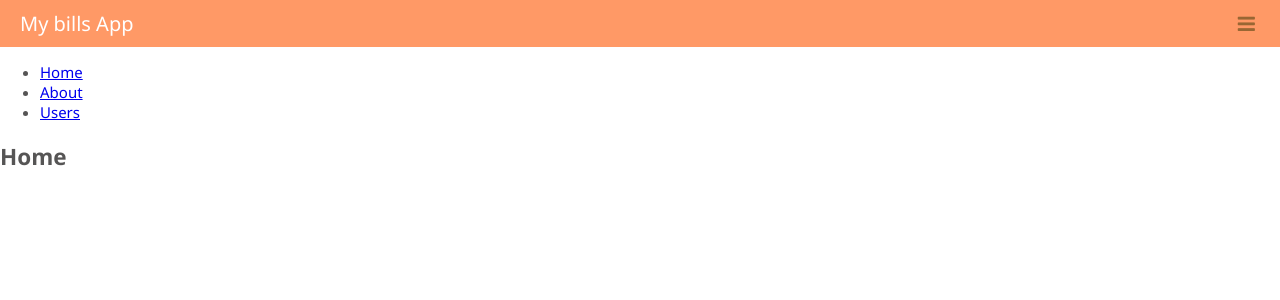
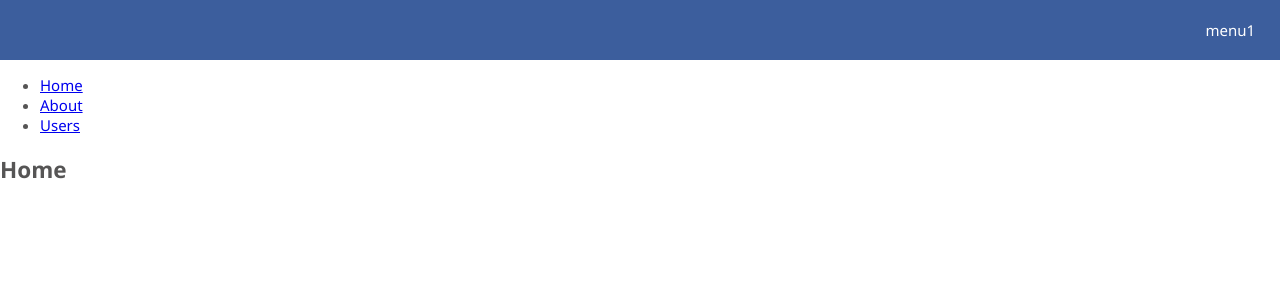
Before and after one commit to charlesmst/my-bills-app, a React (Create React App) app: page / in a window 1280 px wide. Shown: the top 300 px of the page. Built offline with nearby package versions, Linux system fonts and the light colour scheme.

Commit message:
Navbar simple

```diff
--- a/src/Styles.js
+++ b/src/Styles.js
@@ -14,7 +14,7 @@ export const fontSize = "15px";
 
 //http://c0bra.github.io/color-scheme-js/
 const colorScheme = [
-  "#ff9966",
+  "#3c5e9d",
   "#996633",
   "#ffcccc",
   "#cc6633",
@@ -28,6 +28,7 @@ const colorScheme = [
   "#33cc99"
 ];
 export const primary1 = colorScheme[0];
+export const fontColor1 = "#fff";
 export const secondary1 = colorScheme[1];
 export const normal1 = colorScheme[2];
 export const contrast1 = colorScheme[3];
--- a/src/components/MainPage.js
+++ b/src/components/MainPage.js
@@ -4,9 +4,18 @@ import Navbar from "./Navbar";
 import { fontFamily, fontSize, gray2 } from "../Styles";
 import Container from "./Container";
 export default function MainPage({ children }) {
+  const [navbarActive, setNavbarActive] = React.useState(false);
+  const toggle = e => {
+    e.preventDefault();
+    setNavbarActive(!navbarActive);
+  };
   return (
     <Container>
-      <Navbar />
+      <Navbar
+        active={navbarActive}
+        toggle={toggle}
+        menus={[{ title: "menu1", href: "/" }]}
+      />
       <div>{children}</div>
     </Container>
   );
--- a/src/components/Navbar.js
+++ b/src/components/Navbar.js
@@ -1,6 +1,6 @@
 import React from "react";
 import styled from "styled-components";
-import { primary1, secondary1, accent1, fontSize } from "../Styles";
+import { primary1, secondary1, accent1, fontSize, fontColor1 } from "../Styles";
 const Nav = styled.nav`
   width: 100%;
   background: ${primary1};
@@ -17,11 +17,11 @@ const MenuList = styled.ul`
   align-items: center;
   a {
     text-decoration: none;
-    color: white;
+    color: ${fontColor1};
   }
   & > li.item {
     display: ${({ active }) => (active ? "block" : "none")};
-    color: white;
+    color: ${fontColor1};
     width: 100%;
     text-align: center;
     padding: 15px 5px;
@@ -31,7 +31,7 @@ const MenuList = styled.ul`
   .logo a {
     font-size: 20px;
     text-decoration: none;
-    color: white;
+    color: ${fontColor1};
   }
   .logo {
     order: 0;
@@ -40,7 +40,7 @@ const MenuList = styled.ul`
     order: 1;
     padding: 5px;
     a {
-      color: ${secondary1};
+      color: ${fontColor1};
       font-size: 20px;
     }
   }
@@ -50,6 +50,31 @@ const MenuList = styled.ul`
   .item {
     order: 3;
   }
+
+  @media all and (min-width: 900px) {
+    & > li.item {
+      display: block;
+      width: auto;
+    }
+    .toggle {
+      display: none;
+    }
+    .logo {
+      order: 0;
+    }
+    .item {
+      order: 1;
+    }
+    .button {
+      order: 2;
+    }
+    ul li {
+      padding: 15px 10px;
+    }
+    ul li.button {
+      padding-right: 0;
+    }
+  }
 `;
 const Menu = ({ href, children, type }) => (
   <li className={type}>
@@ -57,27 +82,23 @@ const Menu = ({ href, children, type }) => (
   </li>
 );
 
-const ToggleLi = styled.li`
-  color: white;
-`;
 const Toggle = ({ active, toggle }) => (
   <li className={"toggle"}>
-    <a href="#" onClick={toggle}>
+    <a href="/#" onClick={toggle}>
       <i className={"fa " + (!active ? "fa-bars" : "fa-times")}></i>
     </a>
   </li>
 );
-export default function Navbar({ active, toggle }) {
+export default function Navbar({ active, toggle, menus, logo }) {
   return (
     <Nav>
       <MenuList active={active}>
-        <Menu type={"logo"}>My bills App</Menu>
-        <Menu type={"item"}>Example1</Menu>
-        <Menu type={"item"}>Example1</Menu>
-        <Menu type={"item button"}>Login</Menu>
-        <Menu type={"item button"}>Signup</Menu>
-        <Menu type={"item"}>Example2</Menu>
-        <Menu type={"item"}>Example3</Menu>
+        <Menu type={"logo"}>{logo}</Menu>
+        {(menus || []).map(x => (
+          <Menu key={x.title} href={x.href} type={"item " + (x.type || "")}>
+            {x.title}
+          </Menu>
+        ))}
         <Toggle active={active} toggle={toggle}></Toggle>
       </MenuList>
     </Nav>
```
Also changed, not shown: 1 other file (tests, documents, lock files or other folders).
